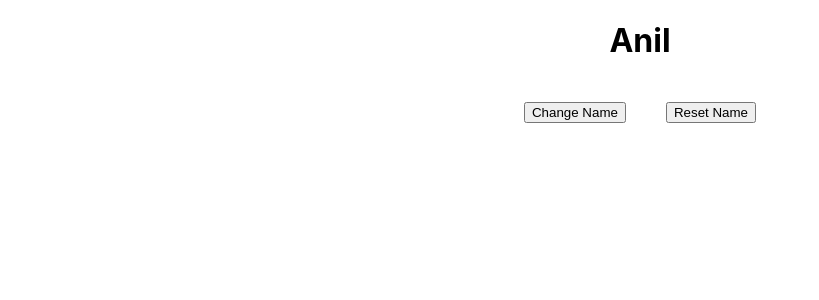
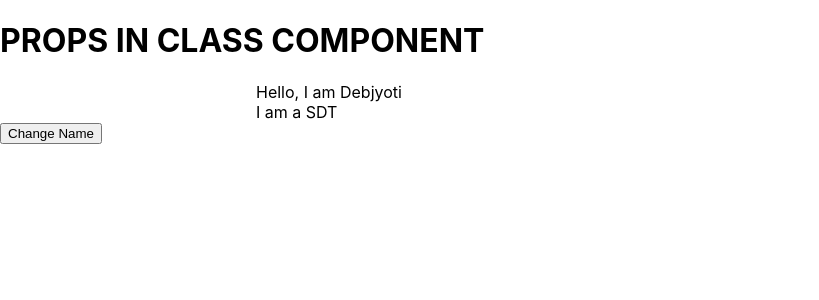
Before and after one commit to mrdbcse/React-Tutorial, a React (Create React App) app: page / in a window 1280 px wide. Shown: the top 300 px of the page, without its empty margins (0-819 px from the left). Built offline with nearby package versions, Linux system fonts and the light colour scheme.

Commit message:
Props in Class Component

```diff
--- a/src/App.js
+++ b/src/App.js
@@ -1,13 +1,47 @@
-import "./App.css";
-import CState from "./Components/CState";
-// import FState from "./Components/FState";
+// import "./App.css";
+import CProps from "./Components/CProps";
+// // import FProps from "./Components/FProps";
+// // import CState from "./Components/CState";
+// // import FState from "./Components/FState";
 
-const App = () => {
-  return (
-    <div className='App'>
-      {/* <FState /> */} <CState />{" "}
-    </div>
-  );
-};
+// const App = () => {
+//   return (
+//     <div className='App'>
+//       {/* <FState /> */}
+//       {/* <FProps name="Anil" email="anil@email.com" /> */}
+//       {/* <FProps name="Bimal" email="bimal@email.com" /> */}
+//       {/* <div>
+//         <button onClick={() => this.changeName()}>Change Name</button>
+//       </div> */}
+//     </div>
+//   );
+// };
 
-export default App;
+// export default App;
+
+import React, { Component } from "react";
+
+export default class App extends Component {
+  constructor() {
+    super();
+    this.state = {
+      name: "Debjyoti",
+    };
+  }
+  changeName = () => {
+    this.setState({
+      name: "Amit",
+    });
+  };
+  render() {
+    return (
+      <div>
+        <div>
+          {/* <CState /> */}
+          <CProps name={this.state.name} role='SDT' />
+          <button onClick={() => this.changeName()}>Change Name</button>
+        </div>
+      </div>
+    );
+  }
+}
--- a/src/Components/CProps.js
+++ b/src/Components/CProps.js
@@ -0,0 +1,15 @@
+import React, { Component } from "react";
+
+export default class CProps extends Component {
+  render() {
+    console.log(this.props);
+    return (
+      <div>
+        <h1>PROPS IN CLASS COMPONENT</h1>
+        <p style={{ margin: "0% 20%", textAlign: "left" }}>
+          Hello, I am {this.props.name} <br /> I am a {this.props.role}
+        </p>
+      </div>
+    );
+  }
+}
--- a/src/Components/CState.js
+++ b/src/Components/CState.js
@@ -16,6 +16,7 @@ export default class CState extends Component {
   render() {
     return (
       <div>
+        <h1>STATE IN CLASS COMPONENT</h1>
         <h1> {this.state.Name} </h1>
         <button style={{ margin: "20px" }} onClick={() => this.updateName()}>
           Change Name
--- a/src/Components/FState.js
+++ b/src/Components/FState.js
@@ -10,6 +10,7 @@ const FState = () => {
   console.warn("________________________________");
   return (
     <div>
+      <h1>USESTATE IN FUNCTIONAL COMPONENT</h1>
       <h1>{Num}</h1>
       <button style={{ margin: "10px" }} onClick={updateNum}>
         +
```
Also changed, not shown: src/Components/FProps.js (+27 -0 lines).
